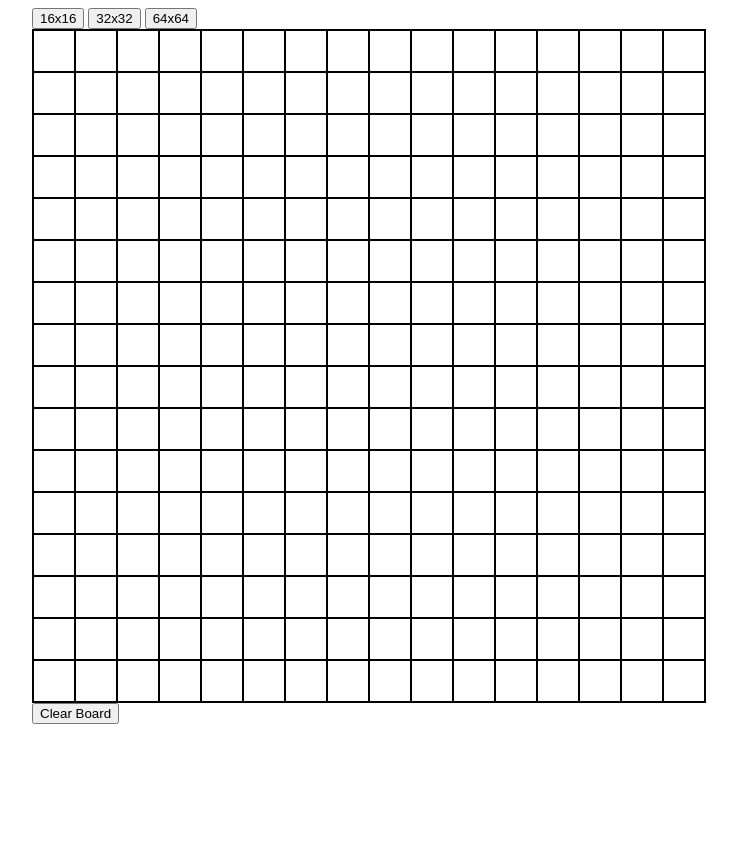
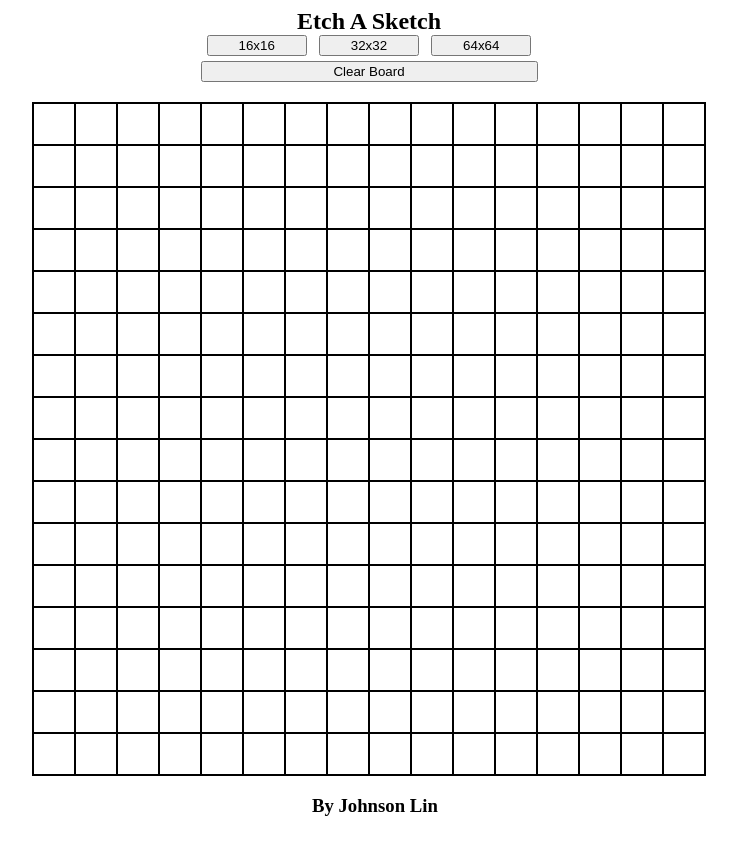
Before and after one commit to johnsonlin2001/Etch-a-sketch, a plain HTML site: page index.html in a window 1280 px wide. Shown: the whole page, without its empty margins (271-1008 px from the left). Before the commit the page ends 800 px from the top, so only its background shows below. Drawn offline with Linux system fonts and the light colour scheme.

Commit message:
functional program

```diff
--- a/index.html
+++ b/index.html
@@ -9,14 +9,20 @@
     <link rel="stylesheet" href="styles.css">
 </head>
 <body>
-    <div>
 
-    <button class="sixteen">16x16</button>
-    <button class="thirtytwo">32x32</button>
-    <button class="sixtyfour">64x64</button>
+    <div class="innerbody">
+    <h2 class="centerit header">Etch A Sketch</h2>
+    <div class="centerit buttons">
+    <button class="sixteen centerit">16x16</button>
+    <button class="thirtytwo centerit">32x32</button>
+    <button class="sixtyfour centerit">64x64</button>
+
+    </div>
+    <button class="Clear centerit">Clear Board</button>
     <div id="container"></div>
-    <button class="Clear">Clear Board</button>
+    <h3 class="footer">By Johnson Lin</h3>
     </div>
+
 
 </body>
 </html>
--- a/styles.css
+++ b/styles.css
@@ -5,6 +5,7 @@
     border: 1px solid black;
     display: flex;
     flex-flow: wrap;
+    margin-top: 20px;
 }
 
 .block{
@@ -36,3 +37,43 @@ body{
     display: flex;
     justify-content: center;
 }
+
+.centerit{
+    margin: auto;
+    width: 50%;
+}
+
+.buttons{
+    display: flex;
+    justify-content: space-around;
+}
+
+.innerbody{
+    display: flex;
+    flex-direction: column;
+
+}
+
+.header{
+    margin-left: 265px;
+}
+
+.Clear{
+    margin-top: 5px;
+}
+
+.sixteen{
+    max-width: 100px;
+}
+
+.thirtytwo{
+    max-width: 100px;
+}
+
+.sixtyfour{
+    max-width: 100px;
+}
+
+.footer{
+    margin-left: 280px;
+}
```
